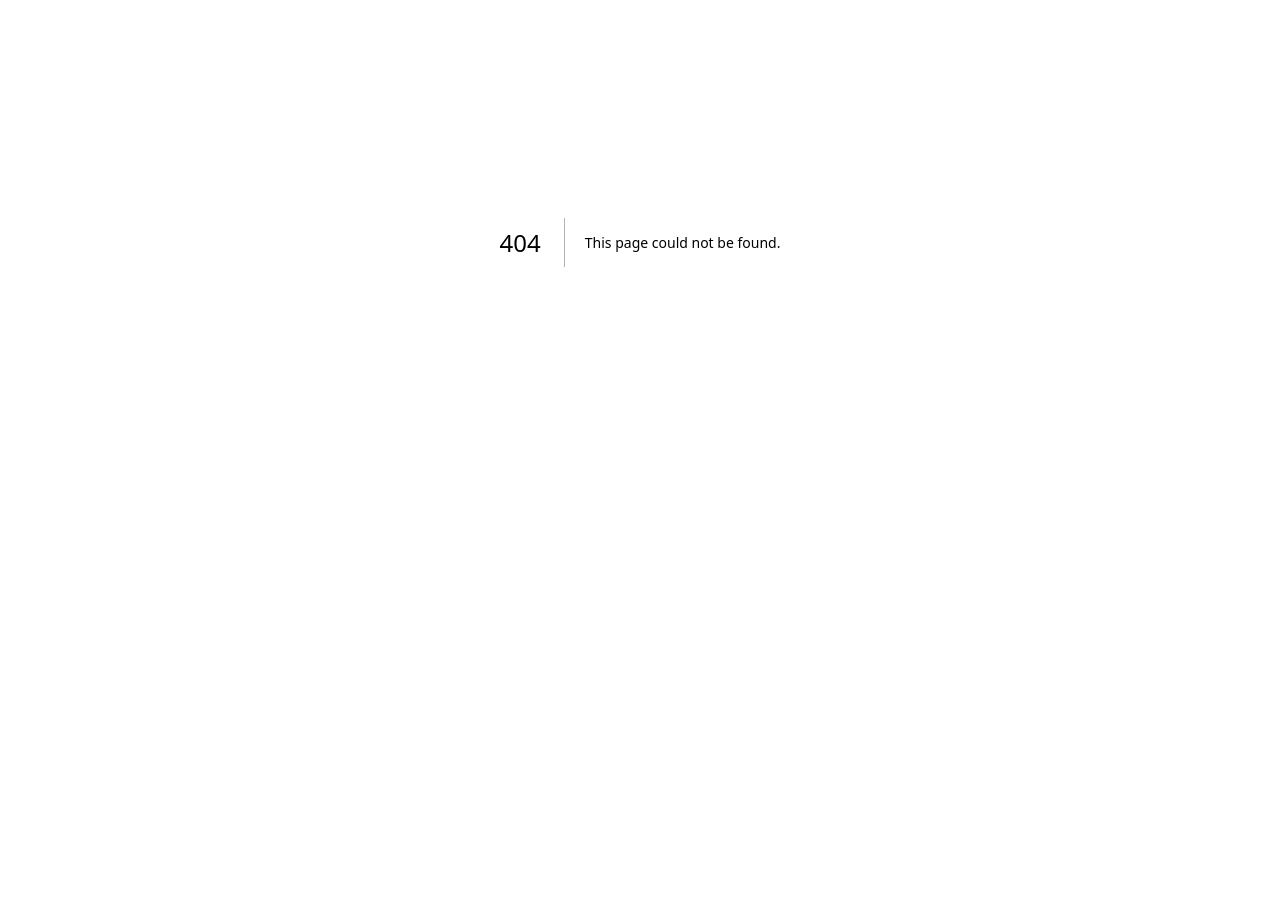
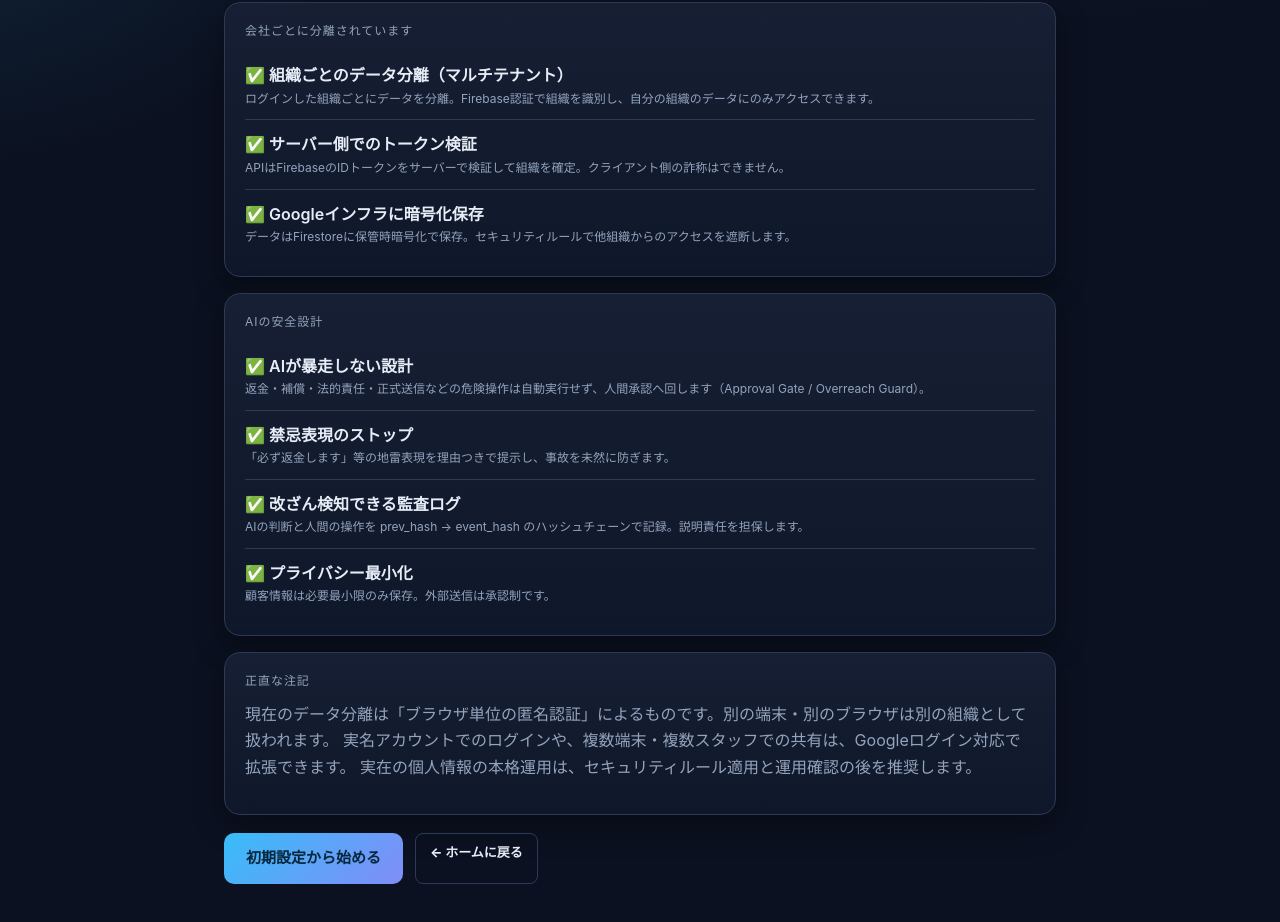
Before and after one commit to Da-P-AIP/complaintops-copilot, a Next.js app in the folder apps/web/: page /security in a window 1280 px wide. Before the commit this address had no page. Shown: the part 220-1142 px from the top of the page. Before the commit the page ends 862 px from the top, so only its background shows below. Built offline with nearby package versions, Linux system fonts and the light colour scheme.

Commit message:
feat: マルチテナント化（Firebase匿名認証＋Firestore org分離）

```diff
--- /dev/null
+++ b/apps/web/app/security/page.tsx
@@ -0,0 +1,57 @@
+import Link from "next/link";
+
+const TENANT = [
+  { t: "組織ごとのデータ分離（マルチテナント）", d: "ログインした組織ごとにデータを分離。Firebase認証で組織を識別し、自分の組織のデータにのみアクセスできます。" },
+  { t: "サーバー側でのトークン検証", d: "APIはFirebaseのIDトークンをサーバーで検証して組織を確定。クライアント側の詐称はできません。" },
+  { t: "Googleインフラに暗号化保存", d: "データはFirestoreに保管時暗号化で保存。セキュリティルールで他組織からのアクセスを遮断します。" },
+];
+
+const SAFE = [
+  { t: "AIが暴走しない設計", d: "返金・補償・法的責任・正式送信などの危険操作は自動実行せず、人間承認へ回します（Approval Gate / Overreach Guard）。" },
+  { t: "禁忌表現のストップ", d: "「必ず返金します」等の地雷表現を理由つきで提示し、事故を未然に防ぎます。" },
+  { t: "改ざん検知できる監査ログ", d: "AIの判断と人間の操作を prev_hash → event_hash のハッシュチェーンで記録。説明責任を担保します。" },
+  { t: "プライバシー最小化", d: "顧客情報は必要最小限のみ保存。外部送信は承認制です。" },
+];
+
+export default function SecurityPage() {
+  return (
+    <div className="container" style={{ maxWidth: 880 }}>
+      <h2 style={{ marginBottom: 4 }}>🔐 セキュリティとデータ保護</h2>
+      <p style={{ color: "var(--muted)", marginTop: 0 }}>
+        クレーム対応は個人情報や会社の責任が関わる業務です。ComplaintOps Copilot は「便利さ」より先に「安全に止まれること」を重視して設計しています。
+      </p>
+
+      <div className="card" style={{ marginTop: 16 }}>
+        <p className="section-title">会社ごとに分離されています</p>
+        {TENANT.map((s) => (
+          <div className="toggle" key={s.t}>
+            <div className="label"><span className="t">✅ {s.t}</span><div className="d">{s.d}</div></div>
+          </div>
+        ))}
+      </div>
+
+      <div className="card" style={{ marginTop: 16 }}>
+        <p className="section-title">AIの安全設計</p>
+        {SAFE.map((s) => (
+          <div className="toggle" key={s.t}>
+            <div className="label"><span className="t">✅ {s.t}</span><div className="d">{s.d}</div></div>
+          </div>
+        ))}
+      </div>
+
+      <div className="card" style={{ marginTop: 16 }}>
+        <p className="section-title">正直な注記</p>
+        <p style={{ color: "var(--muted)", marginTop: 0 }}>
+          現在のデータ分離は「ブラウザ単位の匿名認証」によるものです。別の端末・別のブラウザは別の組織として扱われます。
+          実名アカウントでのログインや、複数端末・複数スタッフでの共有は、Googleログイン対応で拡張できます。
+          実在の個人情報の本格運用は、セキュリティルール適用と運用確認の後を推奨します。
+        </p>
+      </div>
+
+      <div className="cta-row" style={{ marginTop: 18 }}>
+        <Link href="/setup" className="btn">初期設定から始める</Link>
+        <Link href="/" className="btn ghost sm">← ホームに戻る</Link>
+      </div>
+    </div>
+  );
+}
--- a/apps/web/components/common/Header.tsx
+++ b/apps/web/components/common/Header.tsx
@@ -12,6 +12,7 @@ export function Header() {
           <Link href="/">ホーム</Link>
           <Link href="/setup">初期設定</Link>
           <Link href="/simulate">練習</Link>
+          <Link href="/security">安全性</Link>
           <Link href="/settings">設定</Link>
         </nav>
       </div>
```
Also changed, not shown: apps/web/app/page.tsx (+17 -0 lines).
